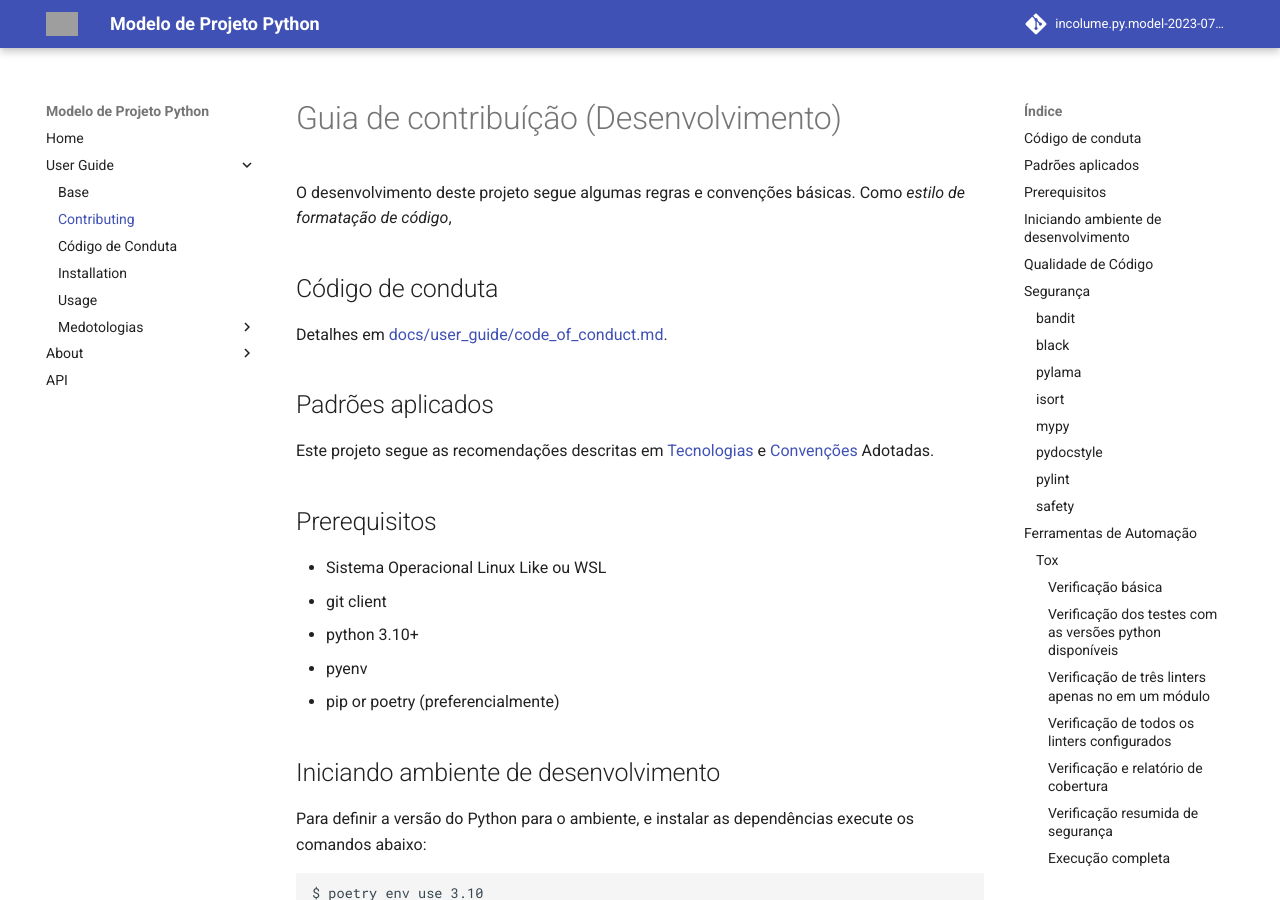
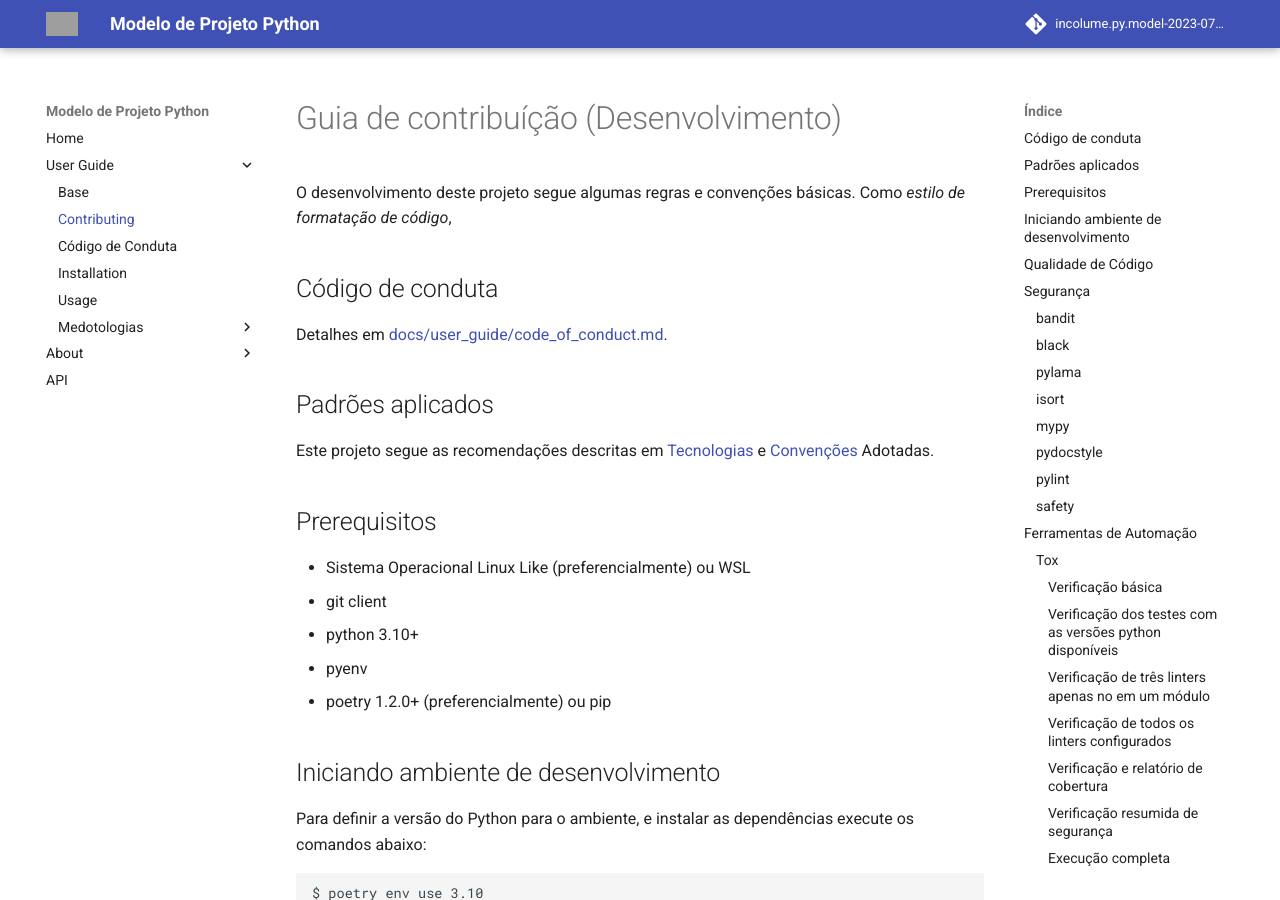
Before and after one commit to incolume-treinamentos/incolume.py.model-2023-07-05, an MkDocs documentation site: the page built from docs/user_guide/development.md, in a window 1280 px wide and 900 px high. Built offline with MkDocs 1.6.1 and Material for MkDocs 9.7.7, drawn with Linux system fonts in a browser that asks for light colours; comment, search, counter and statistics services are not loaded; grey boxes are pictures that could not be loaded.

Commit message:
docs: #0 melhoria na descrição do Sistema Operacional e para gerenciador de ambiente virtual

```diff
--- a/docs/user_guide/development.md
+++ b/docs/user_guide/development.md
@@ -16,11 +16,11 @@ Este projeto segue as recomendações descritas em
 
 ## Prerequisitos
 
-- Sistema Operacional Linux Like ou WSL
+- Sistema Operacional Linux Like (preferencialmente) ou WSL
 - git client
 - python 3.10+
 - pyenv
-- pip or poetry (preferencialmente)
+- poetry 1.2.0+ (preferencialmente) ou pip
 
 
 ## Iniciando ambiente de desenvolvimento
```
